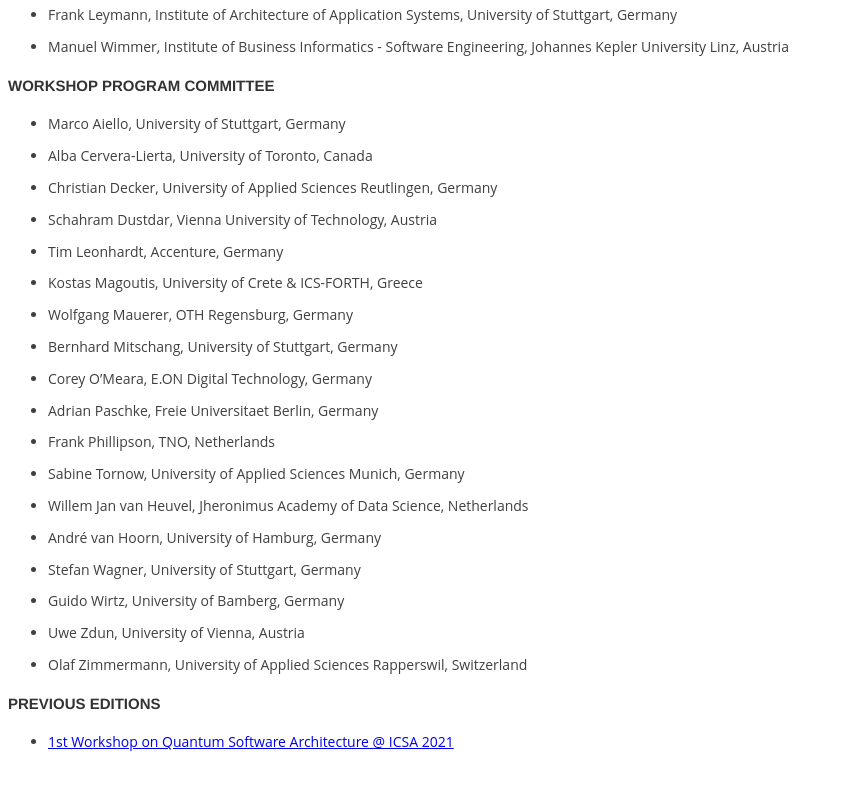
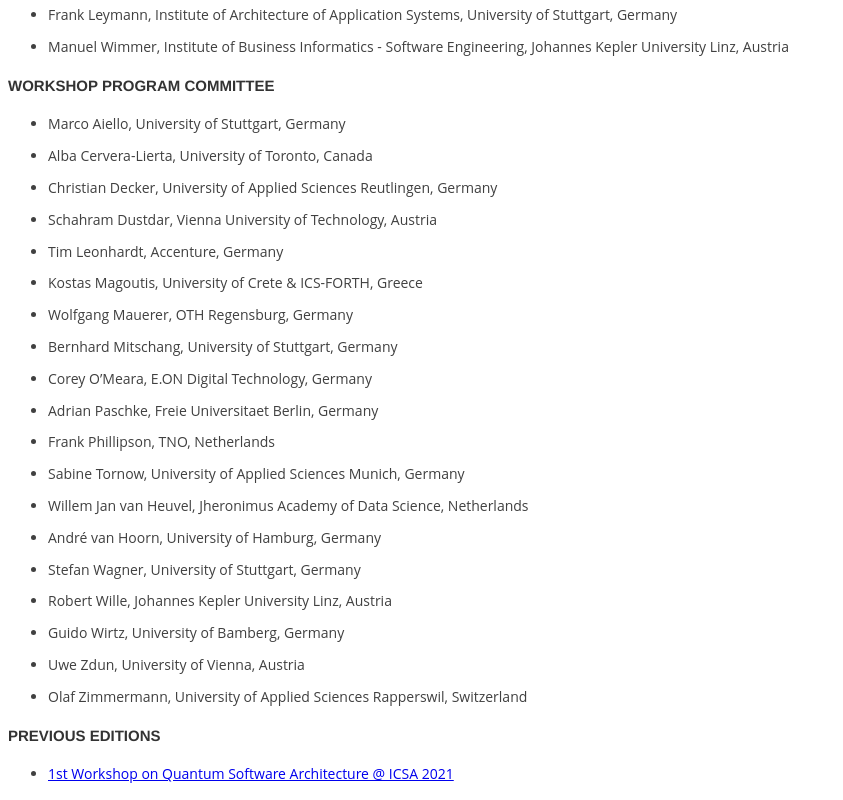
Before and after one commit to qsa-workshop/qsa2022, a plain HTML site: page index.html in a window 1280 px wide. Shown: the part 1887-2687 px from the top of the page, without its empty margins (0-843 px from the left). Before the commit the page ends 2655 px from the top, so only its background shows below. Drawn offline with Linux system fonts and the light colour scheme.

Commit message:
Update index.html

```diff
--- a/index.html
+++ b/index.html
@@ -140,6 +140,7 @@ Papers must be submitted electronically via
 <li>Willem Jan van Heuvel, Jheronimus Academy of Data Science, Netherlands</li>
 <li>André van Hoorn, University of Hamburg, Germany</li>
 <li>Stefan Wagner, University of Stuttgart, Germany</li>
+<li>Robert Wille, Johannes Kepler University Linz, Austria</li>
 <li>Guido Wirtz, University of Bamberg, Germany</li>
 <li>Uwe Zdun, University of Vienna, Austria</li>
 <li>Olaf Zimmermann, University of Applied Sciences Rapperswil, Switzerland</li>
```
